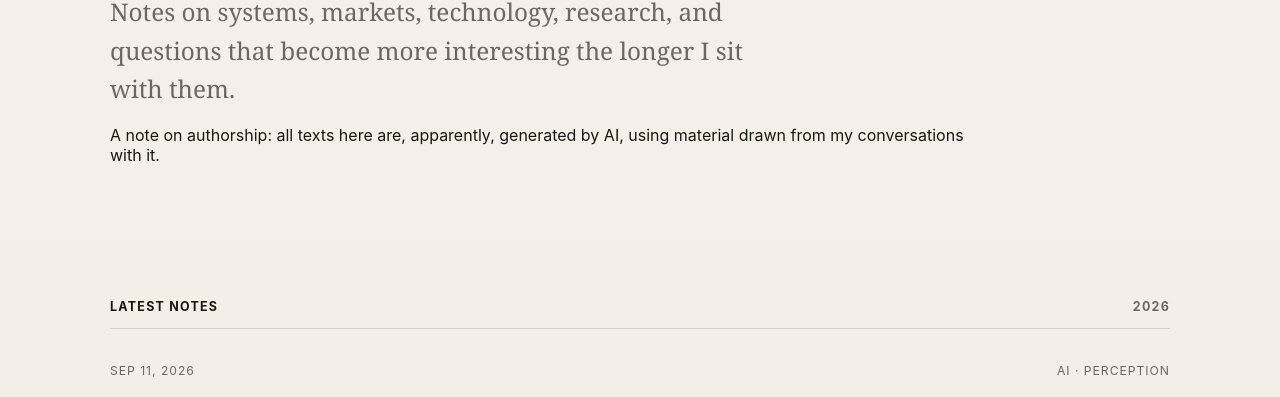
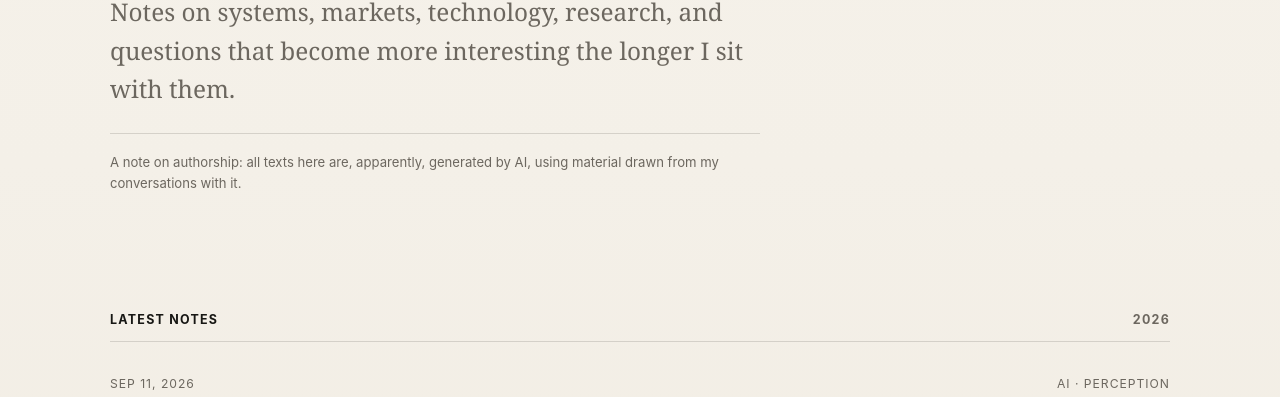
Before and after one commit to BC102030XY/Thoughts, a plain HTML site: page index.html in a window 1280 px wide. Shown: the part 670-1067 px from the top of the page. Drawn offline with Linux system fonts and the light colour scheme.

Commit message:
Style homepage AI authorship note

```diff
--- a/assets/style.css
+++ b/assets/style.css
@@ -70,6 +70,15 @@ a { color: inherit; }
   font-family: Georgia, "Times New Roman", serif;
   font-size: clamp(1.18rem, 2vw, 1.52rem);
   line-height: 1.58;
+}
+.ai-note {
+  max-width: 650px;
+  margin: 24px 0 0;
+  padding-top: 18px;
+  border-top: 1px solid var(--line);
+  color: var(--muted);
+  font-size: .82rem;
+  line-height: 1.6;
 }
 
 .notes { padding-bottom: 110px; }
```
